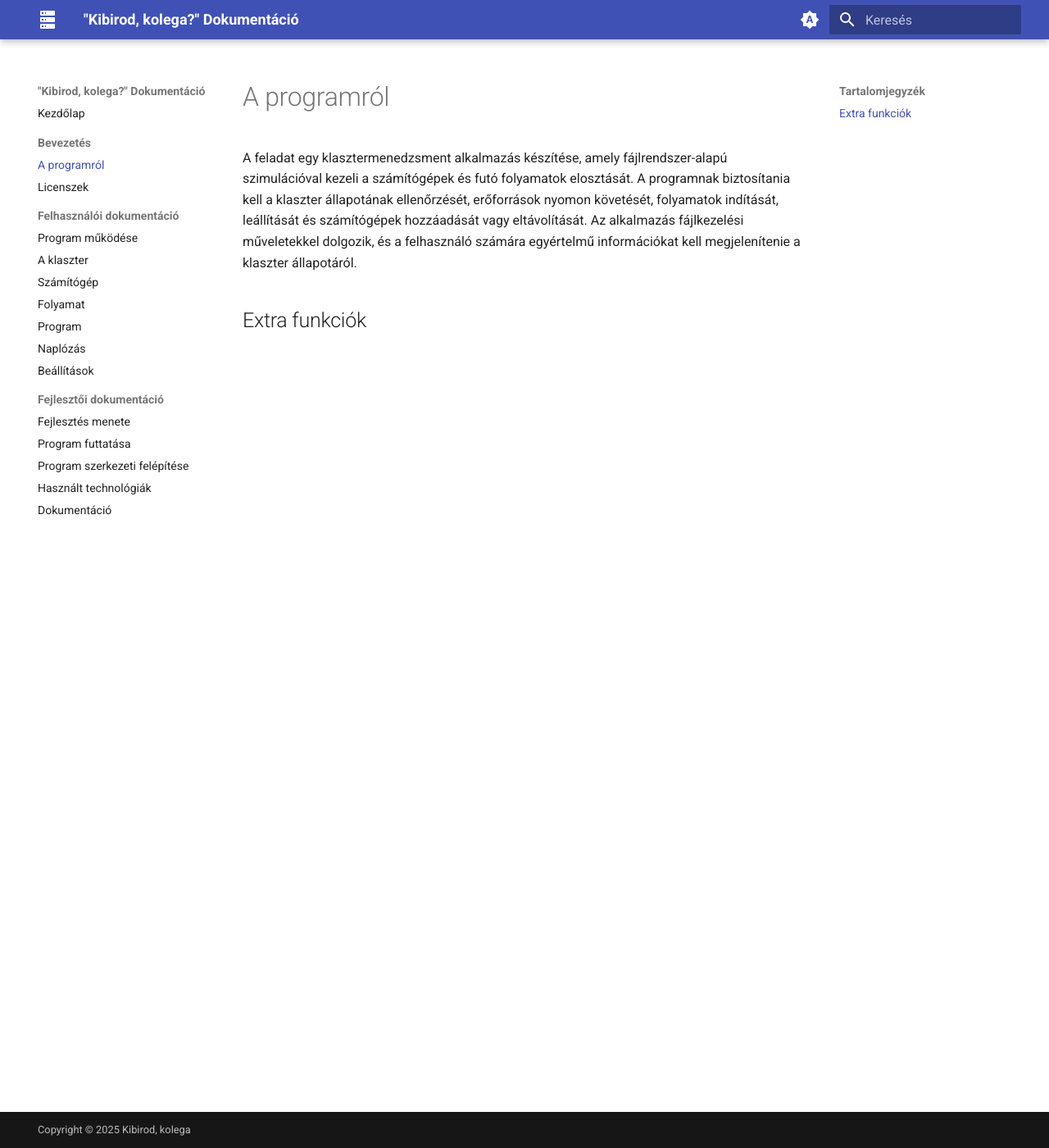
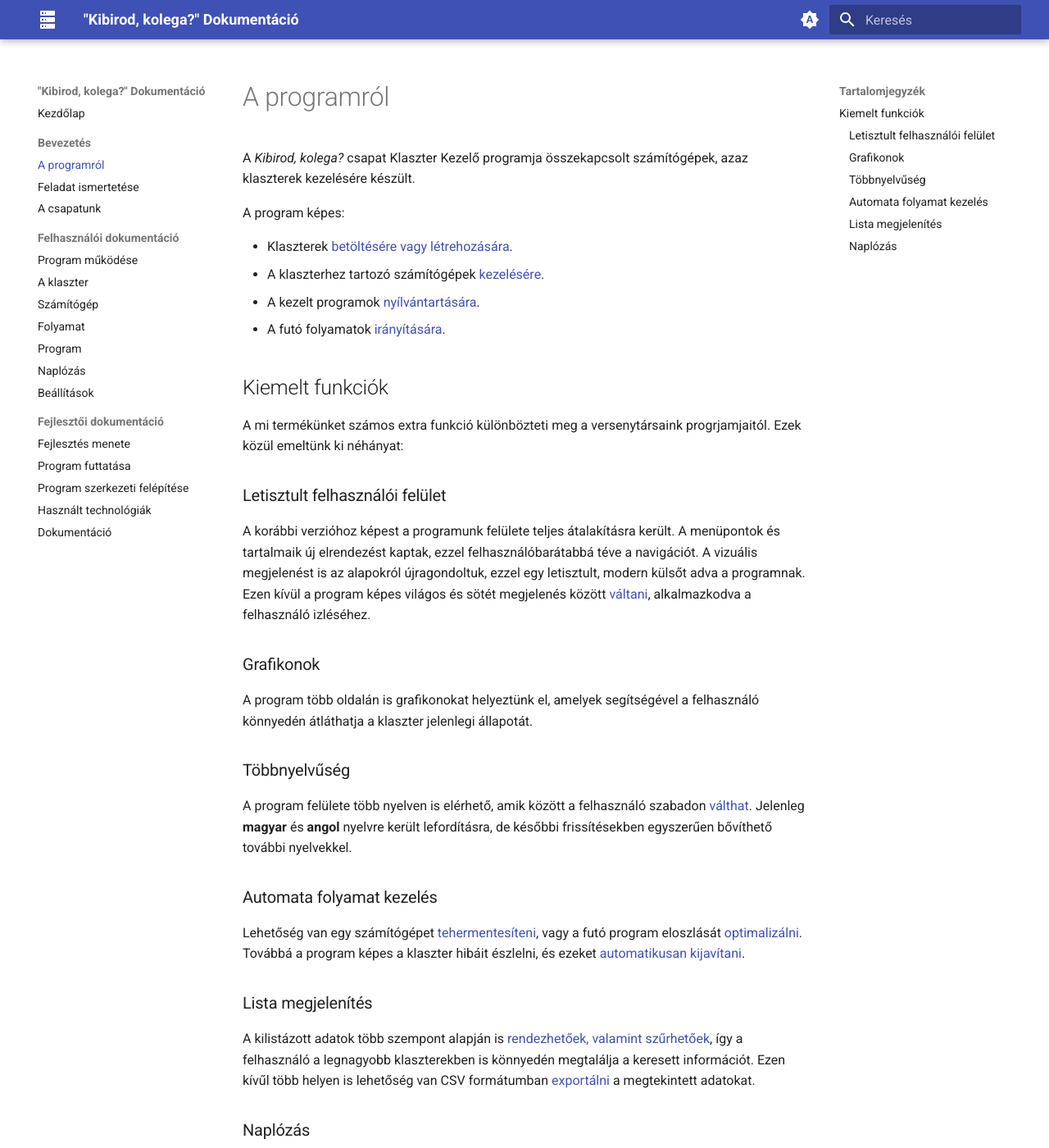
Before and after one commit to gyorfimarcell/Dusza2025, an MkDocs documentation site: the page built from documentation/docs/bevezetes/programrol.md, in a window 1280 px wide and 1400 px high. Shown: the whole window at 82% size. Built offline with MkDocs 1.6.1 and Material for MkDocs 9.7.7, drawn with Linux system fonts in a browser that asks for light colours; some of the changed text lies outside the part shown.

Commit message:
Introduction section pages

```diff
--- a/documentation/docs/bevezetes/programrol.md
+++ b/documentation/docs/bevezetes/programrol.md
@@ -1,5 +1,47 @@
 # A programról
 
-A feladat egy klasztermenedzsment alkalmazás készítése, amely fájlrendszer-alapú szimulációval kezeli a számítógépek és futó folyamatok elosztását. A programnak biztosítania kell a klaszter állapotának ellenőrzését, erőforrások nyomon követését, folyamatok indítását, leállítását és számítógépek hozzáadását vagy eltávolítását. Az alkalmazás fájlkezelési műveletekkel dolgozik, és a felhasználó számára egyértelmű információkat kell megjelenítenie a klaszter állapotáról.
+A _Kibirod, kolega?_ csapat Klaszter Kezelő programja összekapcsolt számítógépek, azaz klaszterek kezelésére készült.
 
-## Extra funkciók
+A program képes:
+
+- Klaszterek [betöltésére vagy létrehozására](../felhasznaloi/klaszter.md#betoltes).
+- A klaszterhez tartozó számítógépek [kezelésére](../felhasznaloi/szamitogep.md).
+- A kezelt programok [nyílvántartására](../felhasznaloi/program.md).
+- A futó folyamatok [irányítására](../felhasznaloi/folyamat.md).
+
+## Kiemelt funkciók
+
+A mi termékünket számos extra funkció különbözteti meg a versenytársaink progrjamjaitól. Ezek közül emeltünk ki néhányat:
+
+### Letisztult felhasználói felület
+
+A korábbi verzióhoz képest a programunk felülete teljes átalakításra került. A menüpontok és tartalmaik új elrendezést kaptak,
+ezzel felhasználóbarátabbá téve a navigációt. A vizuális megjelenést is az alapokról újragondoltuk, ezzel egy letisztult, modern
+külsőt adva a programnak. Ezen kívül a program képes világos és sötét megjelenés között
+[váltani](../felhasznaloi/beallitasok.md#vilagos-sotet-mod), alkalmazkodva a felhasználó izléséhez.
+
+### Grafikonok
+
+A program több oldalán is grafikonokat helyeztünk el, amelyek segítségével a felhasználó könnyedén átláthatja a klaszter jelenlegi állapotát.
+
+### Többnyelvűség
+
+A program felülete több nyelven is elérhető, amik között a felhasználó szabadon [válthat](../felhasznaloi/beallitasok.md#nyelvvalasztas).
+Jelenleg **magyar** és **angol** nyelvre került lefordításra, de későbbi frissítésekben egyszerűen bővíthető további nyelvekkel.
+
+### Automata folyamat kezelés
+
+Lehetőség van egy számítógépet [tehermentesíteni](../felhasznaloi/szamitogep.md#tehermentesites-es-torles), vagy a futó program eloszlását
+[optimalizálni](../felhasznaloi/szamitogep.md#optimalizacio). Továbbá a program képes a klaszter hibáit észlelni, és ezeket
+[automatikusan kijavítani](../felhasznaloi/klaszter.md#helyreallitas).
+
+### Lista megjelenítés
+
+A kilistázott adatok több szempont alapján is [rendezhetőek, valamint szűrhetőek](../felhasznaloi/folyamat.md#szures-es-rendezes), így a
+felhasználó a legnagyobb klaszterekben is könnyedén megtalálja a keresett információt. Ezen kívűl több helyen is lehetőség van CSV formátumban
+[exportálni](../felhasznaloi/folyamat.md#exportalas) a megtekintett adatokat.
+
+### Naplózás
+
+A program használata során megannyi bekövetkezhető esemény [naplózásra kerül](../felhasznaloi/naplozas.md), így bármikor visszakövethetőek
+a klaszterek változásai. Ezek a naplók bármikor megtekinthetőek a programon belül, szűrés- és keresőfunkciókkal ellátva.
--- a/documentation/mkdocs.yml
+++ b/documentation/mkdocs.yml
@@ -5,7 +5,8 @@ nav:
   - Kezdőlap: "index.md"
   - Bevezetés:
       - "bevezetes/programrol.md"
-      - "bevezetes/licenszek.md"
+      - "bevezetes/feladat.md"
+      - "bevezetes/csapatunk.md"
   - Felhasználói dokumentáció:
       - "felhasznaloi/mukodes.md"
       - "felhasznaloi/klaszter.md"
@@ -51,7 +52,7 @@ theme:
 
 extra:
   generator: false
-copyright: Copyright &copy; 2025 Kibirod, kolega
+copyright: Copyright &copy; 2025 Kibirod, kolega?
 
 plugins:
   - search:
```
Also changed, not shown: documentation/docs/bevezetes/csapatunk.md (added, +17 -0 lines), documentation/docs/bevezetes/feladat.md (added, +11 -0 lines), documentation/docs/bevezetes/licenszek.md (deleted, +0 -1 lines).
